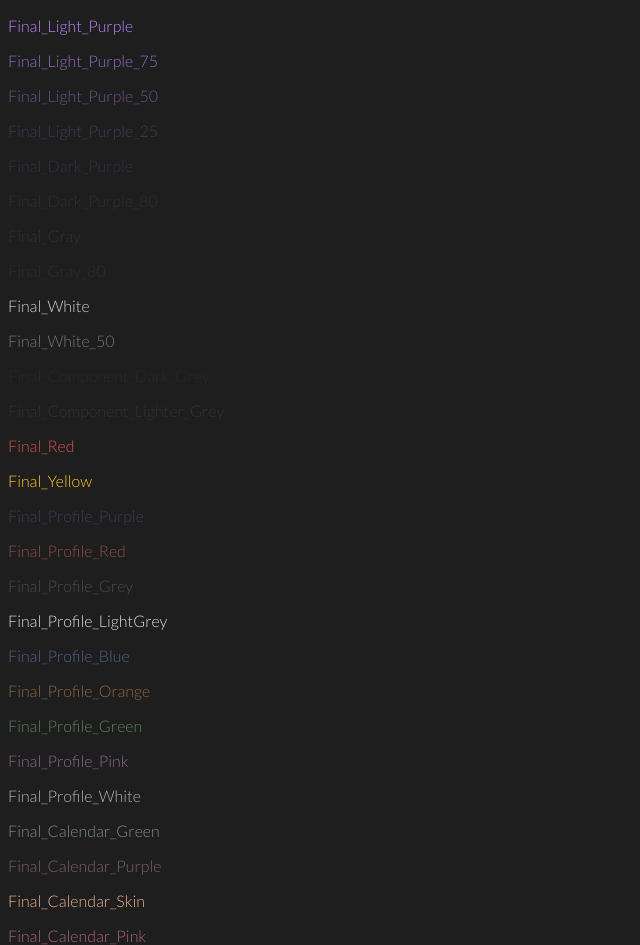
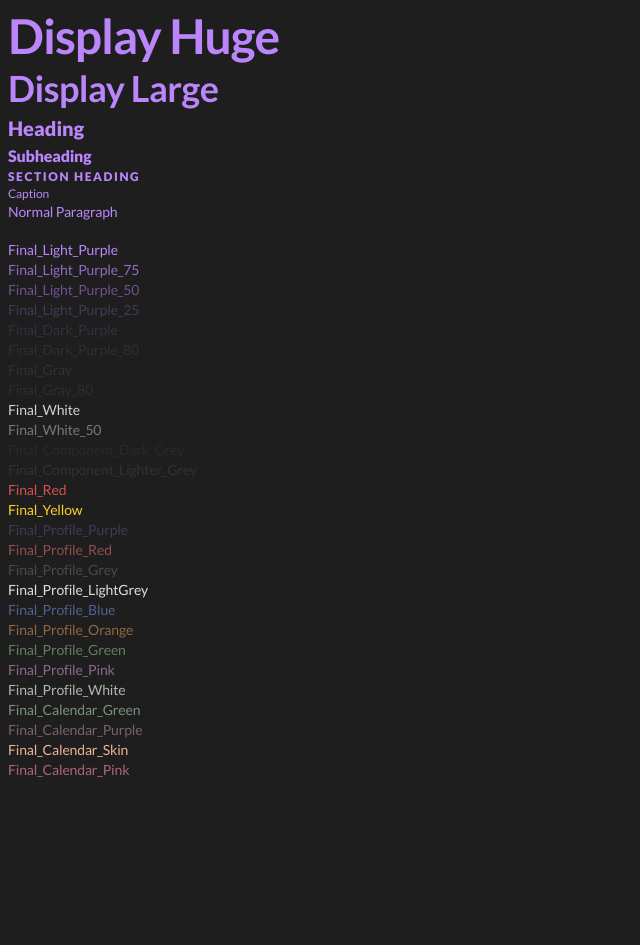
Before and after one commit to Jaywhisker/Satiscribe, a Next.js app in the folder SatiscribeFrontEnd/: page /WX in a window 1280 px wide. Shown: the whole page, without its empty margins (0-640 px from the left). After the commit the page ends 816 px from the top, so only its background shows below. Built offline with nearby package versions, Linux system fonts and the light colour scheme.

Commit message:
added fonts

```diff
--- a/SatiscribeFrontEnd/pages/WX/index.js
+++ b/SatiscribeFrontEnd/pages/WX/index.js
@@ -4,6 +4,14 @@ import style from '../../styles/Colourtest.module.css'
 function colourtest() {
     return (
         <div className={style.container}>
+            <h1>Display Huge</h1>
+            <h2>Display Large</h2>
+            <h3>Heading</h3>
+            <h4>Subheading</h4>
+            <h5>Section Heading</h5>
+            <h6>Caption</h6>
+            <p>Normal Paragraph</p>
+            <br></br>
             <p className={style.text1}>Final_Light_Purple</p>
             <p className={style.text2}>Final_Light_Purple_75</p>
             <p className={style.text3}>Final_Light_Purple_50</p>
@@ -31,8 +39,6 @@ function colourtest() {
             <p className={style.text25}>Final_Calendar_Purple</p>
             <p className={style.text26}>Final_Calendar_Skin</p>
             <p className={style.text27}>Final_Calendar_Pink</p>
-
-
         </div>
     )
 }
--- a/SatiscribeFrontEnd/styles/globals.css
+++ b/SatiscribeFrontEnd/styles/globals.css
@@ -1,17 +1,90 @@
 @import url('https://fonts.googleapis.com/css2?family=Lato:ital,wght@0,100;0,300;0,400;0,700;0,900;1,100;1,300;1,400;1,700;1,900&family=Poppins:ital,wght@0,100;0,200;0,300;0,400;0,500;0,600;0,700;0,800;0,900;1,100;1,200;1,300;1,400;1,500;1,600;1,700;1,800;1,900&display=swap');
 
 :root {
-  --grey: #de9e9e;
-  --background: #1E1E1E;
-  --grey: #555555;
   --smolgap: 15px;
   --mediumpgap: 55px;
   --biggap: 100px;
 }
 
 body {
-  background-color: var(--background);
-  font-family: "Lato", sans-serif;
-  color: var(--grey);
-  font-weight: 300;
+  background-color: var(--Final_Black);
 }
+
+h1 {
+  font-family: 'Lato', sans-serif;
+  font-size: 48px;
+  font-weight: 700;
+  line-height:56px;
+  letter-spacing:-1px;
+  margin: 0;
+  padding: 0;
+  color: var(--Final_Light_Purple);
+}
+
+
+h2 {
+  font-family: 'Lato', sans-serif;
+  font-size: 36px;
+  font-weight: 700;
+  line-height: 48px;
+  letter-spacing:-0.5px;
+  margin: 0;
+  padding: 0;
+  color: var(--Final_Light_Purple);
+}
+
+
+h3 {
+  font-family: 'Lato', sans-serif;
+  font-size: 20px;
+  font-weight: 900;
+  line-height: 32px;
+  margin: 0;
+  padding: 0;
+  color: var(--Final_Light_Purple);
+}
+
+h4 {
+  font-family: 'Lato', sans-serif;
+  font-size: 16px;
+  font-weight: 900;
+  line-height: 24px;
+  letter-spacing:-0.2px;
+  margin: 0;
+  padding: 0;
+  color: var(--Final_Light_Purple);
+}
+
+h5 {
+  font-family: 'Lato', sans-serif;
+  font-size: 12px;
+  font-weight: 900;
+  line-height: 18px;
+  letter-spacing: 1.6px;
+  margin: 0;
+  padding: 0;
+  text-transform: uppercase;
+  color: var(--Final_Light_Purple);
+}
+
+h6 {
+  font-family: 'Lato', sans-serif;
+  font-size: 12px;
+  font-weight: 400;
+  line-height: 16px;
+  letter-spacing: -0.1px;
+  margin: 0;
+  padding: 0;
+  color: var(--Final_Light_Purple);
+}
+
+p {
+  font-family: 'Lato', sans-serif;
+  font-size: 14px;
+  font-weight: 400;
+  line-height: 20px;
+  letter-spacing: -0.15px;
+  margin: 0;
+  padding: 0;
+  color: var(--Final_Light_Purple);
+}
```
